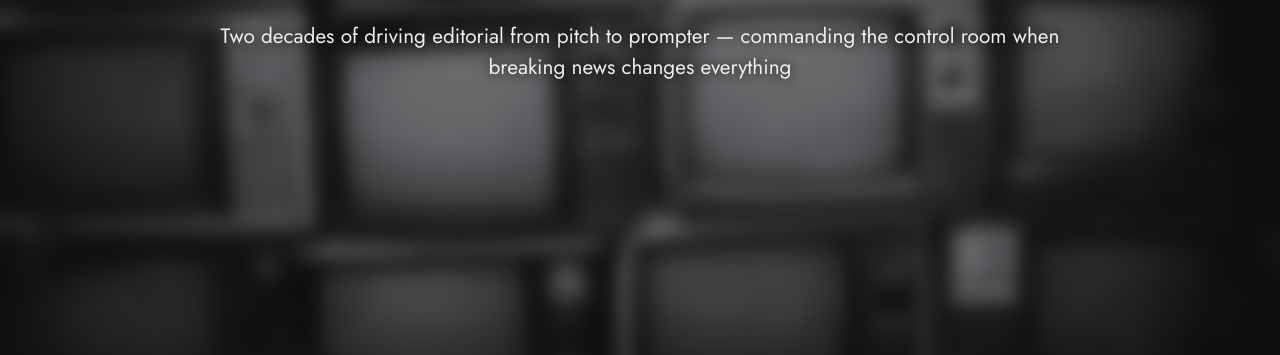
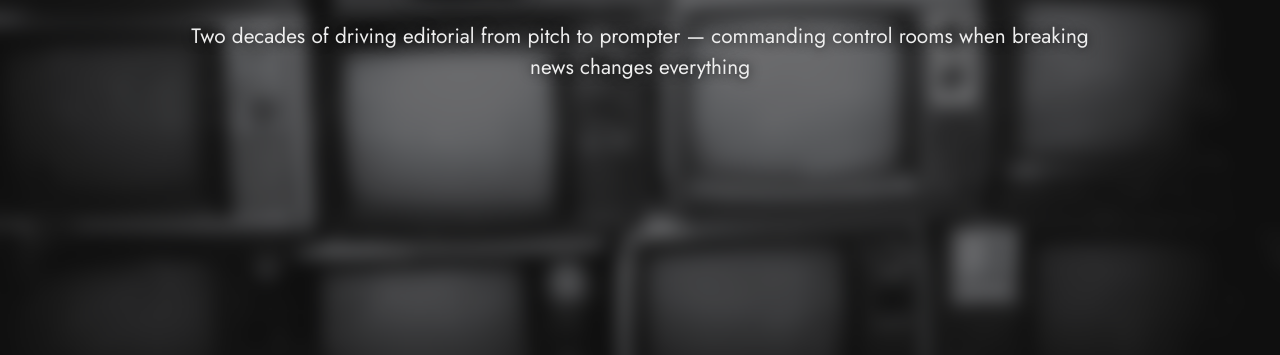
Before and after one commit to markhiner/hiner-resume, a plain HTML site: page index.html in a window 1280 px wide. Shown: the part 445-800 px from the top of the page. Drawn offline with Linux system fonts and the light colour scheme; a web font is replaced by a local one.

Commit message:
wording tweak

```diff
--- a/index.html
+++ b/index.html
@@ -172,7 +172,7 @@
       <img src="images/headshot.png" alt="Mark Hiner" class="headshot">
       <h1>Mark Hiner</h1>
     </div>
-    <p>Two decades of driving editorial from pitch to prompter — commanding the control room when breaking news changes everything</p>
+    <p>Two decades of driving editorial from pitch to prompter — commanding control rooms when breaking news changes everything</p>
   </section>
 
   <!-- CONTACT -->
```
